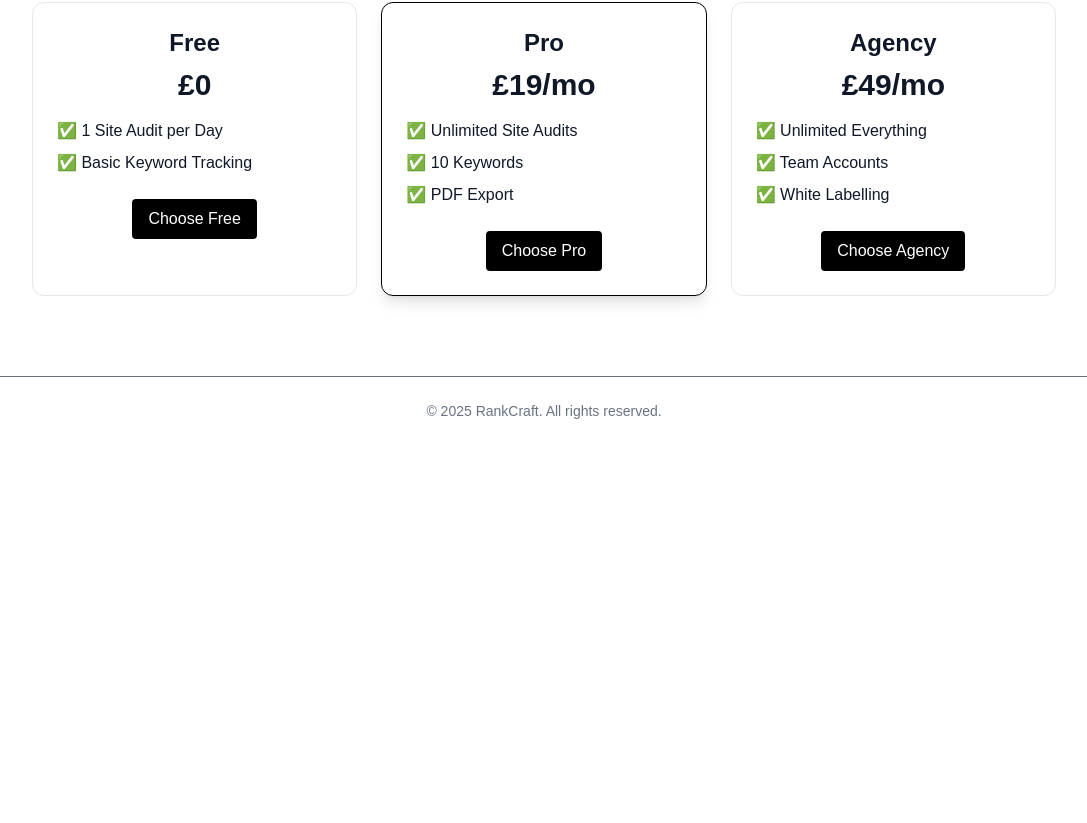
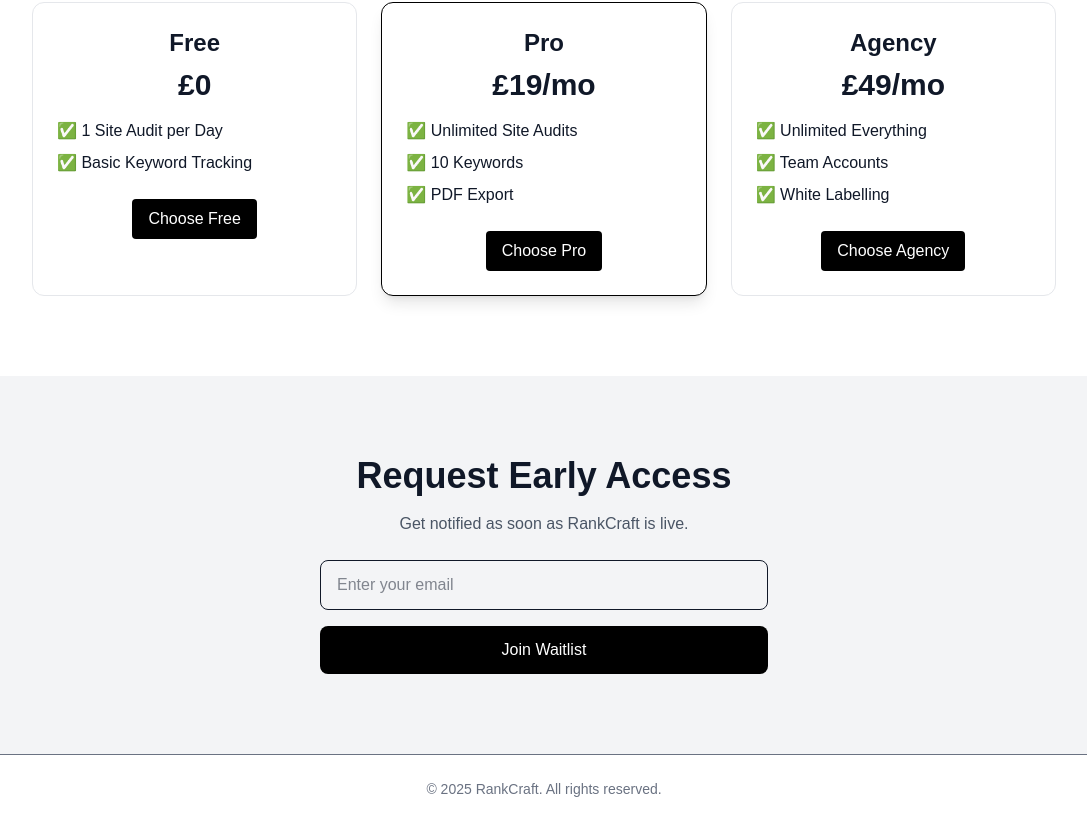
Before and after one commit to davidy6437/rankcraft, a Next.js app: page / in a window 1280 px wide. Shown: the part 1604-2427 px from the top of the page, without its empty margins (96-1183 px from the left). Before the commit the page ends 2049 px from the top, so only its background shows below. Built offline with nearby package versions, Linux system fonts and the light colour scheme.

Commit message:
Add email signup form

```diff
--- a/src/app/page.tsx
+++ b/src/app/page.tsx
@@ -113,6 +113,31 @@
         </div>
       </section>
 
+      <section id="contact" className="py-20 bg-gray-100 text-center">
+  <h2 className="text-4xl font-bold mb-4">Request Early Access</h2>
+  <p className="text-gray-600 mb-6">Get notified as soon as RankCraft is live.</p>
+
+  <form
+    action="https://formsubmit.co/info@rankcraft.io"
+    method="POST"
+    className="max-w-md mx-auto space-y-4"
+  >
+    <input
+      type="email"
+      name="email"
+      required
+      placeholder="Enter your email"
+      className="w-full px-4 py-3 border rounded-lg"
+    />
+    <button
+      type="submit"
+      className="w-full px-4 py-3 bg-black text-white rounded-lg hover:bg-gray-800"
+    >
+      Join Waitlist
+    </button>
+  </form>
+</section>
+
       {/* ===== Footer ===== */}
       <footer className="p-6 border-t text-center text-sm text-gray-500">
         © {new Date().getFullYear()} RankCraft. All rights reserved.
```
